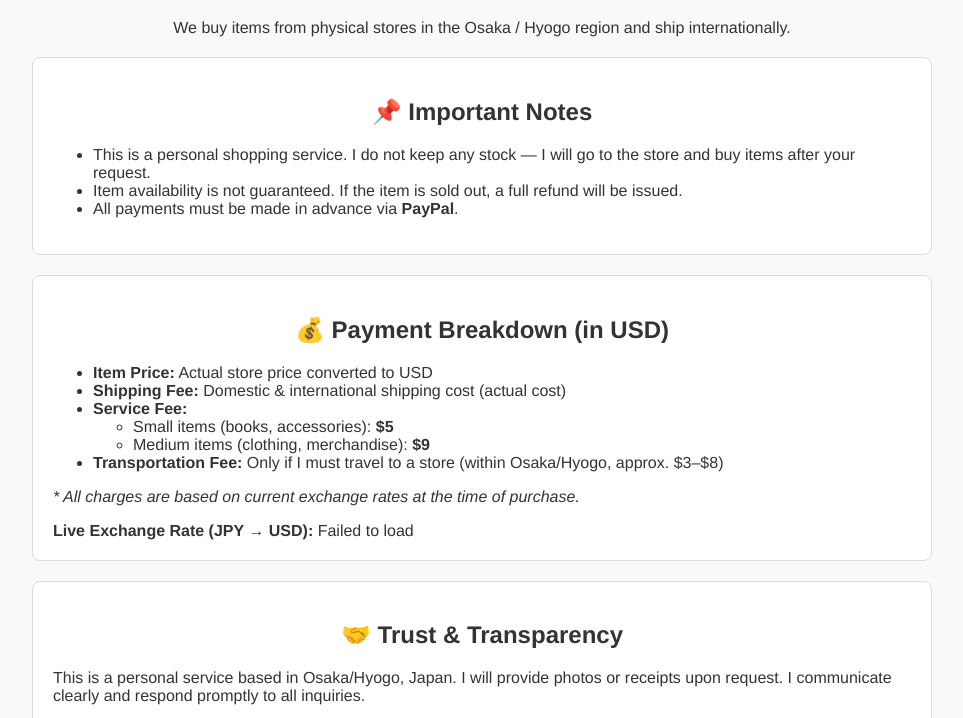
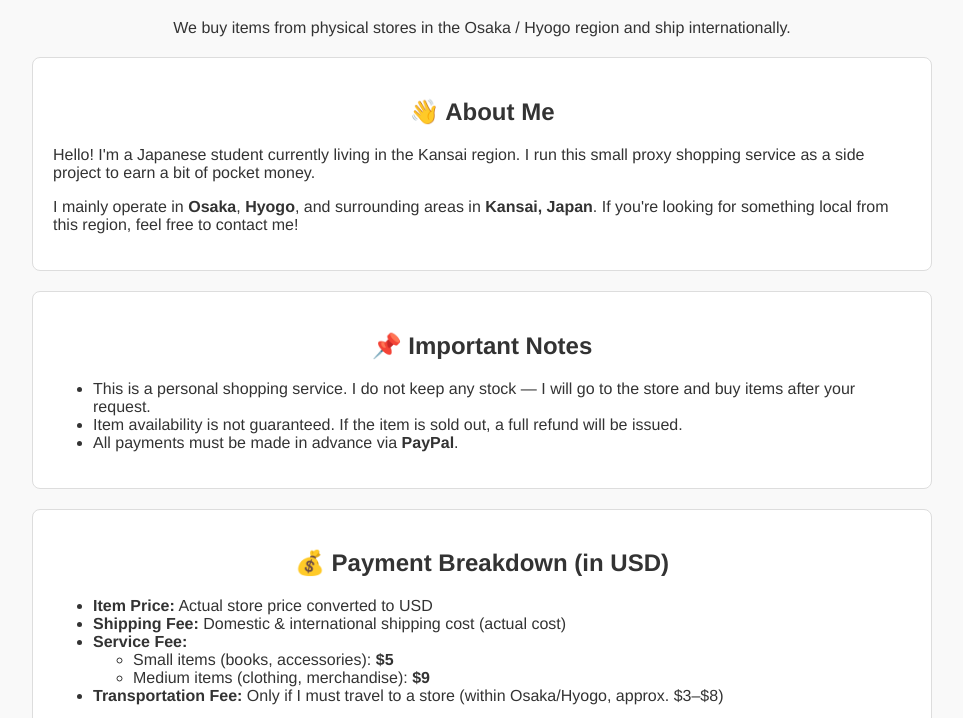
Before and after one commit to ton29ton29ton/japan.proxy-shopping, a plain HTML site: page index.html in a window 1280 px wide. Shown: the part 81-799 px from the top of the page, without its empty margins (158-1121 px from the left). Drawn offline with Linux system fonts and the light colour scheme; no server answers.

Commit message:
Update index.html

```diff
--- a/index.html
+++ b/index.html
@@ -35,6 +35,18 @@
 
   <h1>Japan Proxy Shopping Service</h1>
   <p style="text-align:center;">We buy items from physical stores in the Osaka / Hyogo region and ship internationally.</p>
+
+  <div class="section">
+    <h2>👋 About Me</h2>
+    <p>
+      Hello! I'm a Japanese student currently living in the Kansai region.
+      I run this small proxy shopping service as a side project to earn a bit of pocket money.
+    </p>
+    <p>
+      I mainly operate in <strong>Osaka</strong>, <strong>Hyogo</strong>, and surrounding areas in <strong>Kansai, Japan</strong>.
+      If you're looking for something local from this region, feel free to contact me!
+    </p>
+  </div>
 
   <div class="section">
     <h2>📌 Important Notes</h2>
```
